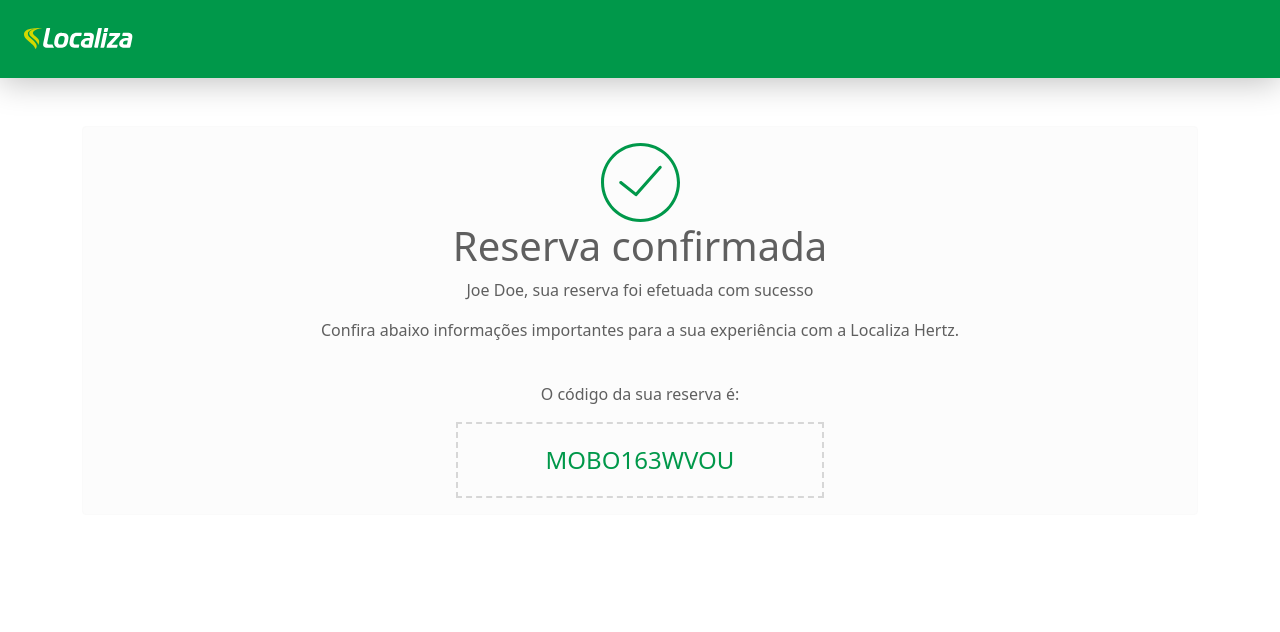
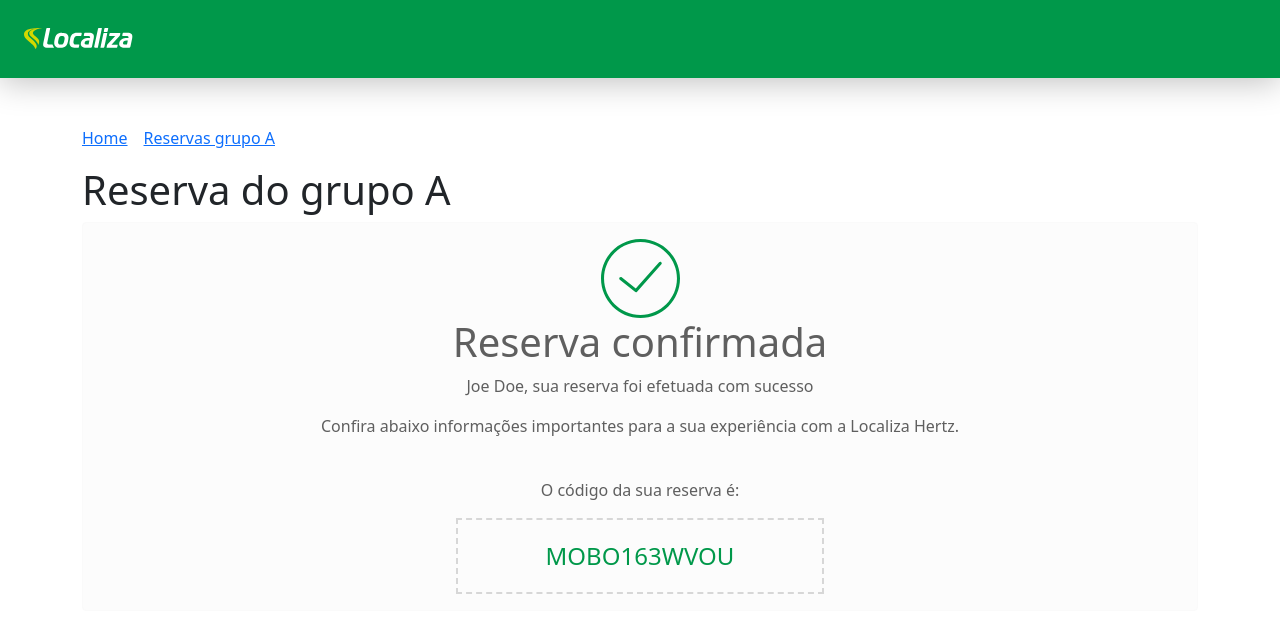
Before and after one commit to localiza-labs/ws-react-router, a React (Create React App) app: page /fluxo-reserva/A in a window 1280 px wide. Shown: the top 632 px of the page. Built offline with nearby package versions, Linux system fonts and the light colour scheme.

Commit message:
Solução da 2-navegacao

```diff
--- a/src/App.js
+++ b/src/App.js
@@ -2,7 +2,8 @@
     BrowserRouter as Router,
     Switch,
     Route,
-    Redirect
+    Redirect,
+    Link
 } from "react-router-dom";
 
 import Header from "./components/Header";
@@ -17,6 +18,15 @@
             <div className="container pt-5 pb-5">
 
                 <Router>
+
+                    <ul className="nav mb-3">
+                        <li className="nav-item me-3">
+                            <Link to="/home">Home</Link>
+                        </li>
+                        <li className="nav-item">
+                            <Link to="/fluxo-reserva/A">Reservas grupo A</Link>
+                        </li>
+                    </ul>
 
                     <Switch>
 
--- a/src/views/CarGroupsView/CarGroupsView.js
+++ b/src/views/CarGroupsView/CarGroupsView.js
@@ -1,11 +1,22 @@
 import React from 'react';
+import { useHistory } from 'react-router-dom';
+
 import carGroups from '../../assets/json/car-groups.json';
 import CarGroupsGrid from "../../components/CarGroup/CarGroupsGrid";
 
 function CarGroupsView(){
+    const history = useHistory();
+
+    const reserve = (carGroupCode) => {
+        history.push(`/fluxo-reserva/${carGroupCode}`);
+    }
+
     return (
-        <CarGroupsGrid carGroups={carGroups}/>
+        <CarGroupsGrid
+            carGroups={carGroups}
+            onReserve={reserve}
+        />
     );
-};
+}
 
 export default CarGroupsView;
--- a/src/views/ReserveFlowView/ReserveFlowView.js
+++ b/src/views/ReserveFlowView/ReserveFlowView.js
@@ -1,4 +1,5 @@
 import React from 'react';
+import {useParams} from "react-router-dom";
 import FirstStepView from "./FirstStepView";
 import SecondStepView from "./SecondStepView";
 import ThirdStepView from "./ThirdStepView";
@@ -6,8 +7,11 @@
 import ReserveFlowProvider from "../../providers/ReserveFlowProvider";
 
 const ReserveFlowView = () => {
+    const {carGroupCode} = useParams();
+
     return (
         <ReserveFlowProvider>
+            <h1>Reserva do grupo {carGroupCode}</h1>
             {/*<FirstStepView/>*/}
             {/*<SecondStepView/>*/}
             {/*<ThirdStepView/>*/}
```
